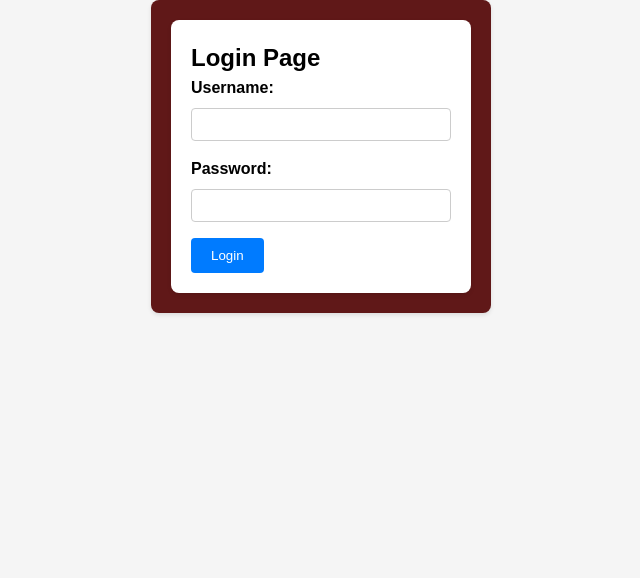
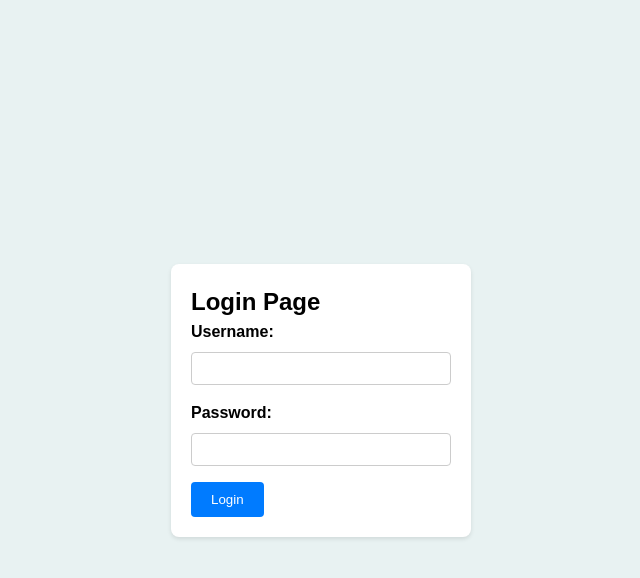
Before and after one commit to baphometapopis/tvspwa, a React (Create React App) app: page / in a window 1280 px wide. Shown: the top 578 px of the page, without its empty margins (319-959 px from the left). Built offline with nearby package versions, Linux system fonts and the light colour scheme.

Commit message:
login change

```diff
--- a/src/App.css
+++ b/src/App.css
@@ -5,7 +5,12 @@
 }
 
 body {
-  background-color: whitesmoke;
+  display: flex;
+  background-color: #E8F2F2;
   font-size: 16px;
+  height: 100vh;
+  width: 100vw;
   line-height: 1.5;
+  justify-content: center;
+  align-items: center;
 }
--- a/src/Pages/Dashboard/dashboard.css
+++ b/src/Pages/Dashboard/dashboard.css
@@ -24,13 +24,6 @@
     margin-left: 10px;
   }
 
-  .container {
-    background-color: #601818;
-    border-radius: 8px;
-    box-shadow: 0 2px 4px rgba(0, 0, 0, 0.1);
-    flex: 1;
-    padding: 20px;
-  }
 
   .info-container {
     display: flex;
--- a/src/Pages/Login/login.css
+++ b/src/Pages/Login/login.css
@@ -1,22 +1,15 @@
-/* login.css */
 
-body {
-  font-family: Arial, sans-serif;
-  background-color: #f4f4f4;
-  margin: 0;
-  padding: 0;
-  display: flex;
-  justify-content: center;
-  /* align-items: center; */
-  height: 100vh;
-}
+
 
 .logincontainer {
-  background-color: #fff;
+  background-color: #ffffff;
   border-radius: 8px;
   box-shadow: 0 2px 4px rgba(0, 0, 0, 0.1);
   padding: 20px;
+  align-self:center;
   width: 300px;
+  ;
+
 }
 
 .label {
```
